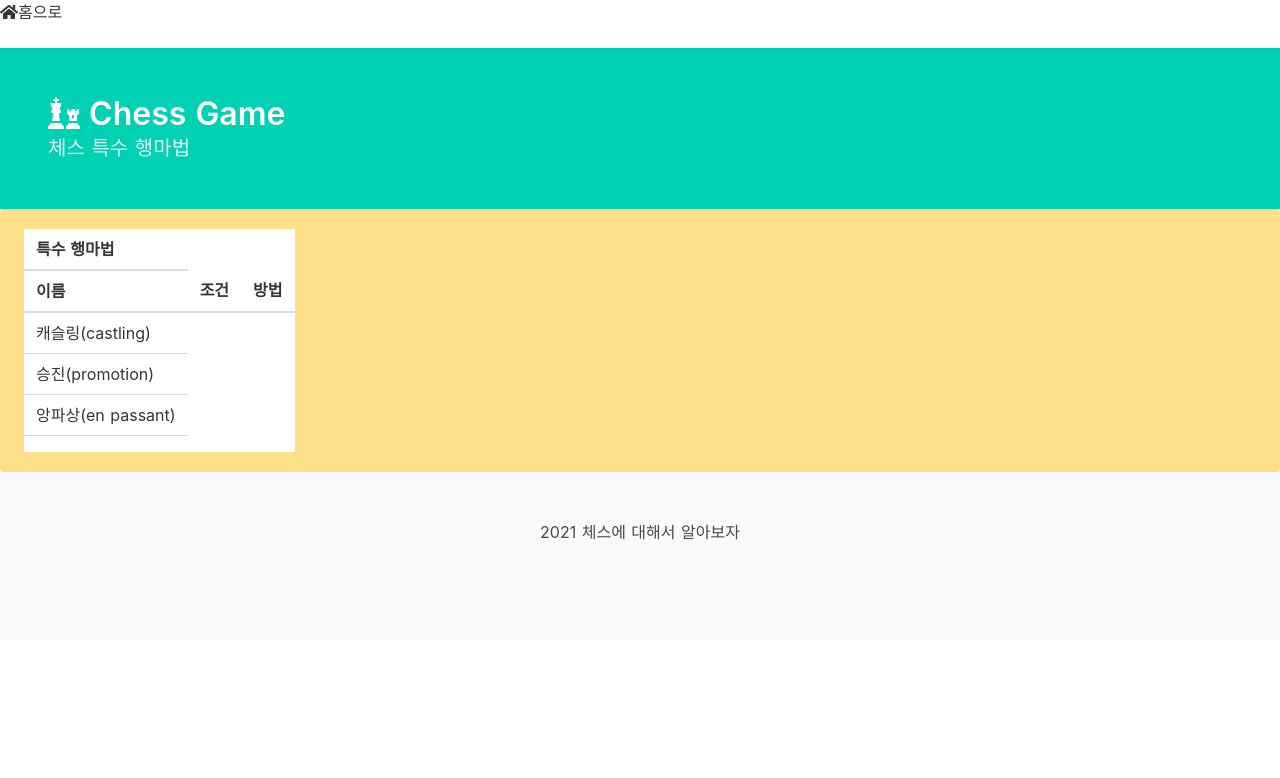
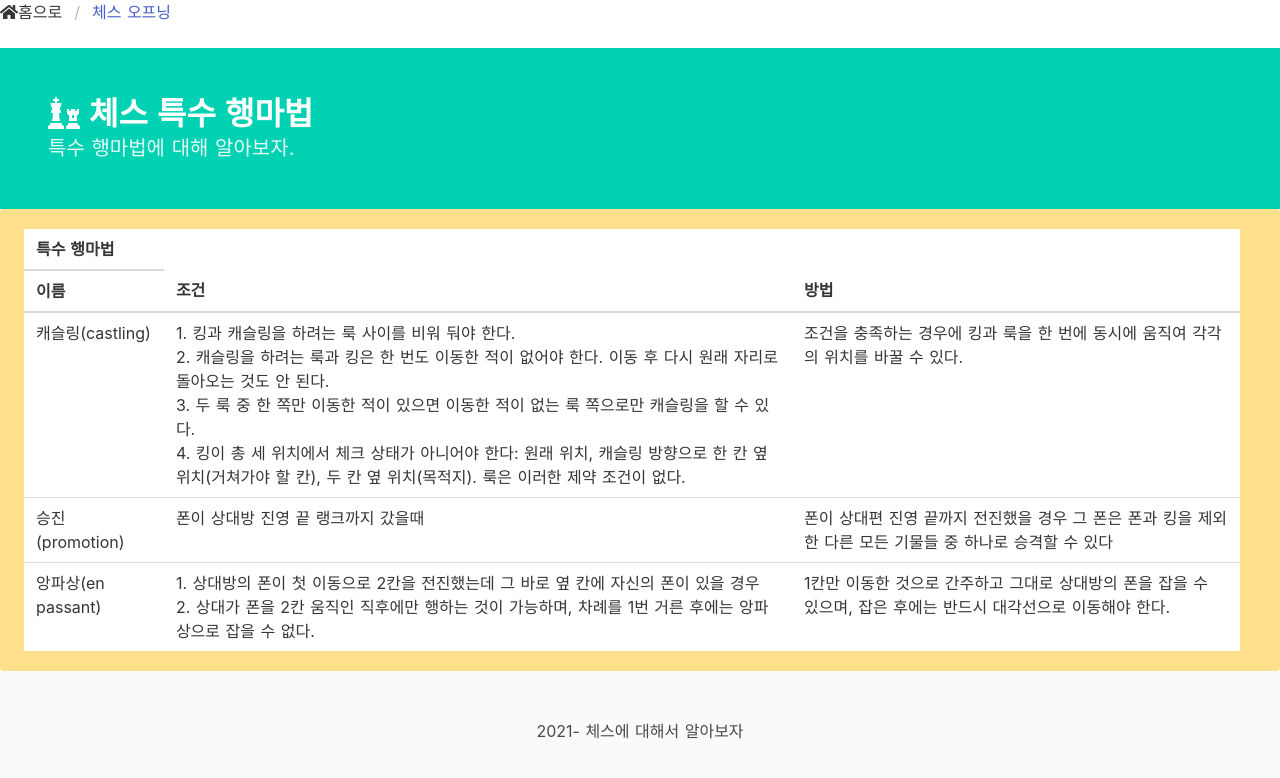
Before and after one commit to tkwk0210/mycloud1, a Nuxt app: page /chesstrick in a window 1280 px wide. Shown: the top 778 px of the page. Built offline with nearby package versions, Linux system fonts and the light colour scheme.

Commit message:
add chessopening.vue and fixed chesstrick

```diff
--- a/assets/chesstrick.json
+++ b/assets/chesstrick.json
@@ -3,17 +3,5 @@
         "캐슬링(castling)",
         "승진(promotion)",
         "앙파상(en passant)"
-    ],
-
-    "Casstiling_Condition":[
-        "1. 킹과 캐슬링을 하려는 룩 사이를 비워 둬야 한다.",
-        "2. 캐슬링을 하려는 룩과 킹은 한 번도 이동한 적이 없어야 한다. 이동 후 다시 원래 자리로 돌아오는 것도 안 된다.",
-        "3. 두 룩 중 한 쪽만 이동한 적이 있으면 이동한 적이 없는 룩 쪽으로만 캐슬링을 할 수 있다.",
-        "4. 킹이 총 세 위치에서 체크 상태가 아니어야 한다: 원래 위치, 캐슬링 방향으로 한 칸 옆 위치(거쳐가야 할 칸), 두 칸 옆 위치(목적지). 룩은 이러한 제약 조건이 없다."
-    ],
-    "way":[
-        "조건을 충족하는 경우에 킹과 룩을 한 번에 동시에 움직여 각각의 위치를 바꿀 수 있다.",
-        "폰이 상대편 진영 끝까지 전진했을 경우 그 폰은 폰과 킹을 제외한 다른 모든 기물들 중 하나로 승격할 수 있다",
-        "프랑스어로 '지나가는 중에'라는 뜻. 폰끼리만 적용되는 특수규칙이다."
     ]
 }
--- a/layouts/default.vue
+++ b/layouts/default.vue
@@ -8,13 +8,14 @@
           <nuxt-link to="/chesstrick">행마법 자세히</nuxt-link>
         </li>
         -->
+        <li> <nuxt-link to="/chessopening">체스 오프닝</nuxt-link> </li>
       </ul>
     </nav>
     <nuxt/>
 
     <footer class="footer">
       <div class="content has-text-centered">
-        2021 체스에 대해서 알아보자
+        2021- 체스에 대해서 알아보자
       </div>
     </footer>
   </div>
--- /dev/null
+++ b/pages/chessopening.vue
@@ -0,0 +1,38 @@
+<template>
+  <div>
+    <section class="hero is-primary">
+      <div class="hero-body">
+          <p class="title"><i class="fas fa-chess"></i>
+           체스 오프닝
+          </p>
+          <p class="subtitle">
+            체스 오프닝에 대해 알아보자
+          </p>
+      </div>
+    </section>
+
+    <article class="notification is-warning is-light">
+        <div class="notification is-warning is-light-header">
+            <th>
+                체스 오프닝(chess opening)
+            </th>
+        </div>
+        <div class="notification is-warning is-light-body">
+            <tbody>
+                체스 오프닝(chess opening)은 체스 게임 초반부와 게임 초반부의 수들을 정리해 놓은 것을 가리킨다.
+                <br>이렇게 정리된 수의 모임은 백의 오프닝, 흑의 디펜스라고 불린다.
+                 오프닝과 디펜스를 모두 통틀어 일반적으로 오프닝이라고 부르기도 한다.
+                <br>오프닝의 종류는 수십가지가 있으며 각 오프닝 내에서도 몇몇 수들은 선택에 따라 여러개의 바리에이션으로 나뉜다.
+                <br>옥스포드 체스사전(Oxford Companion to Chess)에는 1,327개의 오프닝과 바리에이션들이 소개되어 있다.
+                <br>이론대로 일반적인 수를 두는 것을 메인라인, 메인라인과 다른 수를 두는 것을 노블티라고 부른다.
+                <br>이런 오프닝들은 조용한 포지셔널 플레이에서 부터 사나운 택티컬 플레이(전술적 플레이) 까지 다양하다.
+                <br>또한 오프닝이란 게임 초반부의 수를 정리해 놓은 것 뿐만 아니라 게임 초반부 자체를 가리키기도 한다.
+                <br>게임 중반부와 후반부는 각각 미들게임, 엔드게임이라고 불린다.
+            </tbody>
+        </div>
+        <div>
+
+        </div>
+    </article>
+  </div>
+</template>
--- a/pages/chesstrick.vue
+++ b/pages/chesstrick.vue
@@ -3,10 +3,10 @@
     <section class="hero is-primary">
       <div class="hero-body">
           <p class="title"><i class="fas fa-chess"></i>
-           Chess Game
+           체스 특수 행마법
           </p>
           <p class="subtitle">
-            체스 특수 행마법
+            특수 행마법에 대해 알아보자.
           </p>
       </div>
     </section>
@@ -22,13 +22,38 @@
             </thead>
             <tbody >
                 <tr v-for="trickname in tablechesstrick" :key="trickname">
-                    <td >
-                        <tr>{{trickname}}</tr>
+                    <td>
+                        {{trickname}}
+                    </td>
+                    <td>
+                        <div v-if="trickname[0] =='캐'">
+                            1. 킹과 캐슬링을 하려는 룩 사이를 비워 둬야 한다.
+                            <br>2. 캐슬링을 하려는 룩과 킹은 한 번도 이동한 적이 없어야 한다. 이동 후 다시 원래 자리로 돌아오는 것도 안 된다.
+                            <br>3. 두 룩 중 한 쪽만 이동한 적이 있으면 이동한 적이 없는 룩 쪽으로만 캐슬링을 할 수 있다.
+                            <br>4. 킹이 총 세 위치에서 체크 상태가 아니어야 한다: 원래 위치, 캐슬링 방향으로 한 칸 옆 위치(거쳐가야 할 칸), 두 칸 옆 위치(목적지). 룩은 이러한 제약 조건이 없다.
+                        </div>
+                        <div v-if="trickname[0] =='승'">
+                            폰이 상대방 진영 끝 랭크까지 갔을때
+                        </div>
+
+                        <div v-if="trickname[0] =='앙'">
+                            1. 상대방의 폰이 첫 이동으로 2칸을 전진했는데 그 바로 옆 칸에 자신의 폰이 있을 경우
+                            <br>2. 상대가 폰을 2칸 움직인 직후에만 행하는 것이 가능하며, 차례를 1번 거른 후에는 앙파상으로 잡을 수 없다.
+                        </div>
+                        </td>
+                    <td>
+                        <div v-if="trickname[0] =='캐'" >
+                            조건을 충족하는 경우에 킹과 룩을 한 번에 동시에 움직여 각각의 위치를 바꿀 수 있다.
+                        </div>
+                        <div v-if="trickname[0] =='승'" >
+                            폰이 상대편 진영 끝까지 전진했을 경우 그 폰은 폰과 킹을 제외한 다른 모든 기물들 중 하나로 승격할 수 있다
+                        </div>
+                        <div v-if="trickname[0] =='앙'" >
+                            1칸만 이동한 것으로 간주하고 그대로 상대방의 폰을 잡을 수 있으며, 잡은 후에는 반드시 대각선으로 이동해야 한다.
+                        </div>
                     </td>
                 </tr>
-                <tr>
-                    <td></td>
-                </tr>
+
 
             </tbody>
         </table>
@@ -41,7 +66,6 @@ export default {
     data() {
         return {
             tablechesstrick: chesstrick.system_names,
-            tablechesstrickway: chesstrick.way
         }
     }
 };
--- a/pages/index.vue
+++ b/pages/index.vue
@@ -33,11 +33,11 @@
         </div>
       </article>
 
-      <article class="message">
-        <div class="message-header">
+      <article class="notification is-warning is-light">
+        <div class="notification is-warning is-light-header">
           <p>행마법</p>
         </div>
-        <div class="message-body">
+        <div class="notification is-warning is-light-body">
           <p>
             항상 화이트가 먼저 이동한다. 플레이어는 번갈아가면서 1개의 피스를 이동해야된다. 피스를 잡으면 그 피스를 움직여야 한다.(캐슬링은 제외) 피스를 잡으면 보드 그 피스를 움직인다.앙파상을 제외하고 상대의 피스의 칸으로 이동해서 상대의 피스를 잡는다. 킹이 움직일 수 없는 경우 게임은 끝이 난다. 그것은 체크메이트 또는 스테일메이트 중 하나다.
             <br> 각 피스는 이동의 특징이 있다. 아래의 보드에서 점은 다른 피스가 초기상태와 목적지 사이의 칸에 없는 경우 피스가 이동 할 수 있는 칸을 표시한다.
@@ -45,12 +45,14 @@
             <table class="table is-fullwidth">
               <thead>
                 <th>기물</th>
+
                 <th>이동 방식</th>
               </thead>
 
               <tbody>
                 <tr>
-                  <td><i class="fas fa-chess-pawn"></i>폰</td>
+                  <td><i class="fas fa-chess-pawn"></i>폰 </td>
+
                   <td>초기상태에서 한 칸 혹은 두 칸을 전진할 수 있고 한 번 움직인 이상 하나씩만 전진할 수 있으며, 후퇴가 불가능하다(한국식 장기의 졸(卒)과 유사). 상대방의 피스는 대각선 한 칸으로만 잡을 수 있다. 특별한 움직임으로 프로모션과 앙파상이 있다.</td>
                 </tr>
                 <tr>
@@ -58,11 +60,11 @@
                   <td>전후와 좌우로 칸 수의 제한 없이 움직일 수 있다(한국식 장기의 차(車)와 같음). 룩은 킹이 캐슬링할때 필요하다.</td>
                 </tr>
                 <tr>
-                  <td><i class="fas fa-chess-bishop"></i>비숍</td>
-                  <td>대각선 방향으로 칸 수의 제한 없이 움직일 수 있다. 어두운 칸 비숍, 밝은 칸 비숍은 자기의 색의 칸에서만 이동이 가능하다.</td>
+                    <td><i class="fas fa-chess-bishop"></i>비숍</td>
+                    <td>대각선 방향으로 칸 수의 제한 없이 움직일 수 있다. 어두운 칸 비숍, 밝은 칸 비숍은 자기의 색의 칸에서만 이동이 가능하다.</td>
                 </tr>
                 <tr>
-                  <td><i class="fas fa-chess-knight"></i>나이트</td>
+                  <td> <i class="fas fa-chess-knight"></i>나이트 </td>
                   <td>두 칸 전진한 상태에서 좌우로 한 칸 움직일 수 있다(한국식 장기의 마(馬)와 같음). 피스들 중에서 유일하게 다른 피스를 뛰어넘을 수 있다.</td>
                 </tr>
                 <tr>
@@ -80,11 +82,5 @@
         </div>
       </article>
     </div>
-    <div class="notification is-warning is-light">
-        <button class="delete"></button>
-        <table class="">
-
-        </table>
-    </div>
   </div>
 </template>
```
